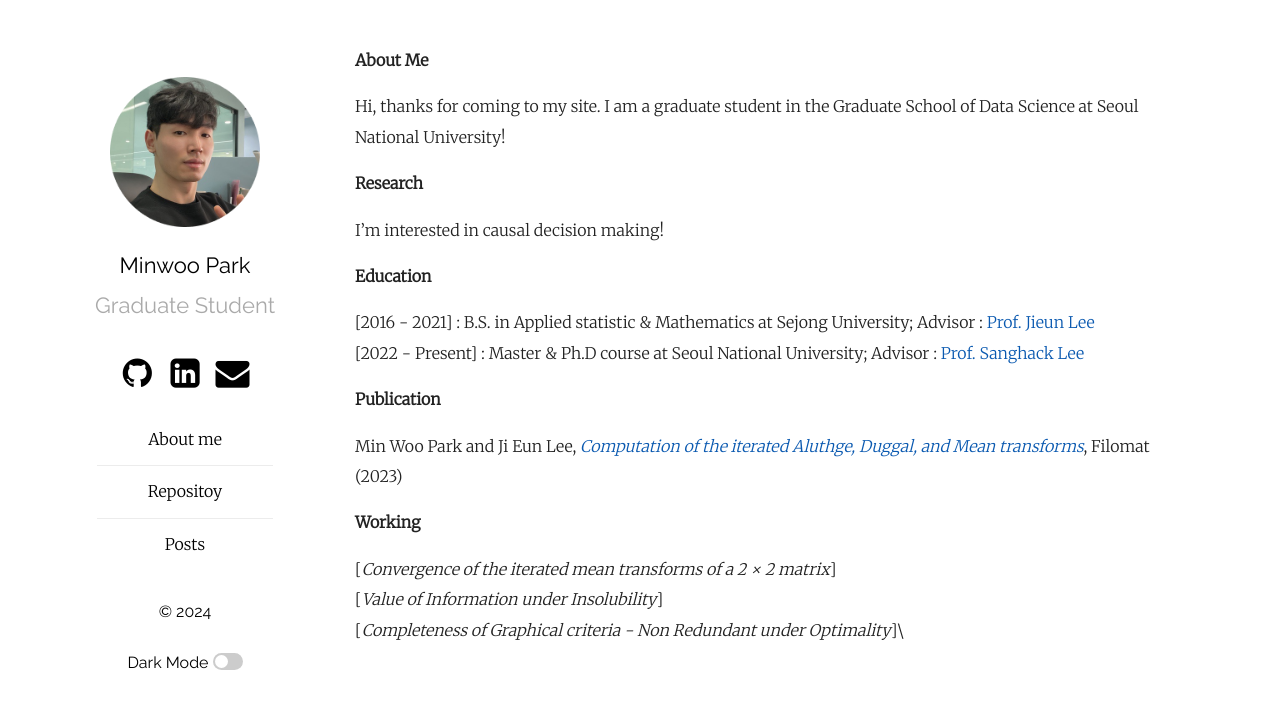
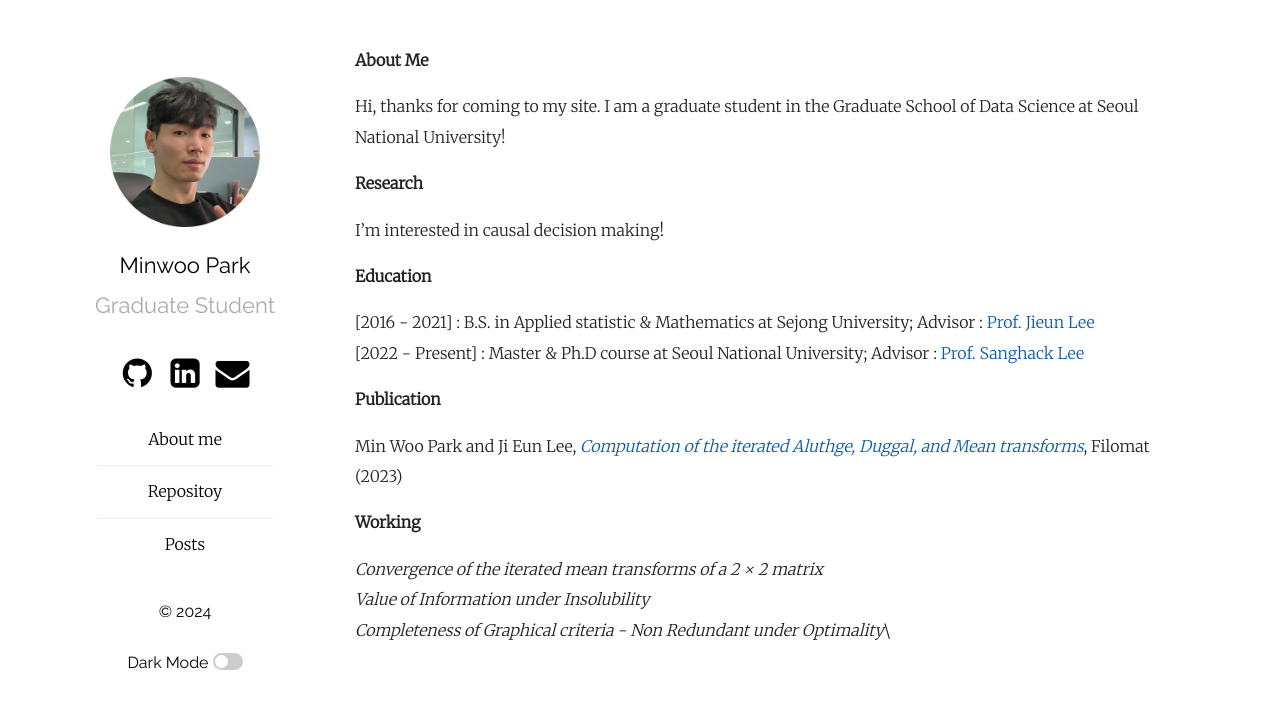
Before and after one commit to MinwooPark96/minwoopark96.github.com, a Jekyll site: the page built from aboutme.md, in a window 1280 px wide. Shown: the top 709 px of the page. Built offline with Jekyll 4.4.1, drawn with Linux system fonts in a browser that asks for light colours.

Commit message:
fix address

```diff
--- a/aboutme.md
+++ b/aboutme.md
@@ -23,6 +23,6 @@ and Mean transforms*](https://www.pmf.ni.ac.rs/filomat-content/2023/37-15/FILOMA
 
 **Working**
 
-[*Convergence of the iterated mean transforms of a 2 × 2 matrix*]\\
-[*Value of Information under Insolubility*]\\
-[*Completeness of Graphical criteria - Non Redundant under Optimality*]\\
+*Convergence of the iterated mean transforms of a 2 × 2 matrix*\\
+*Value of Information under Insolubility*\\
+*Completeness of Graphical criteria - Non Redundant under Optimality*\\
```
